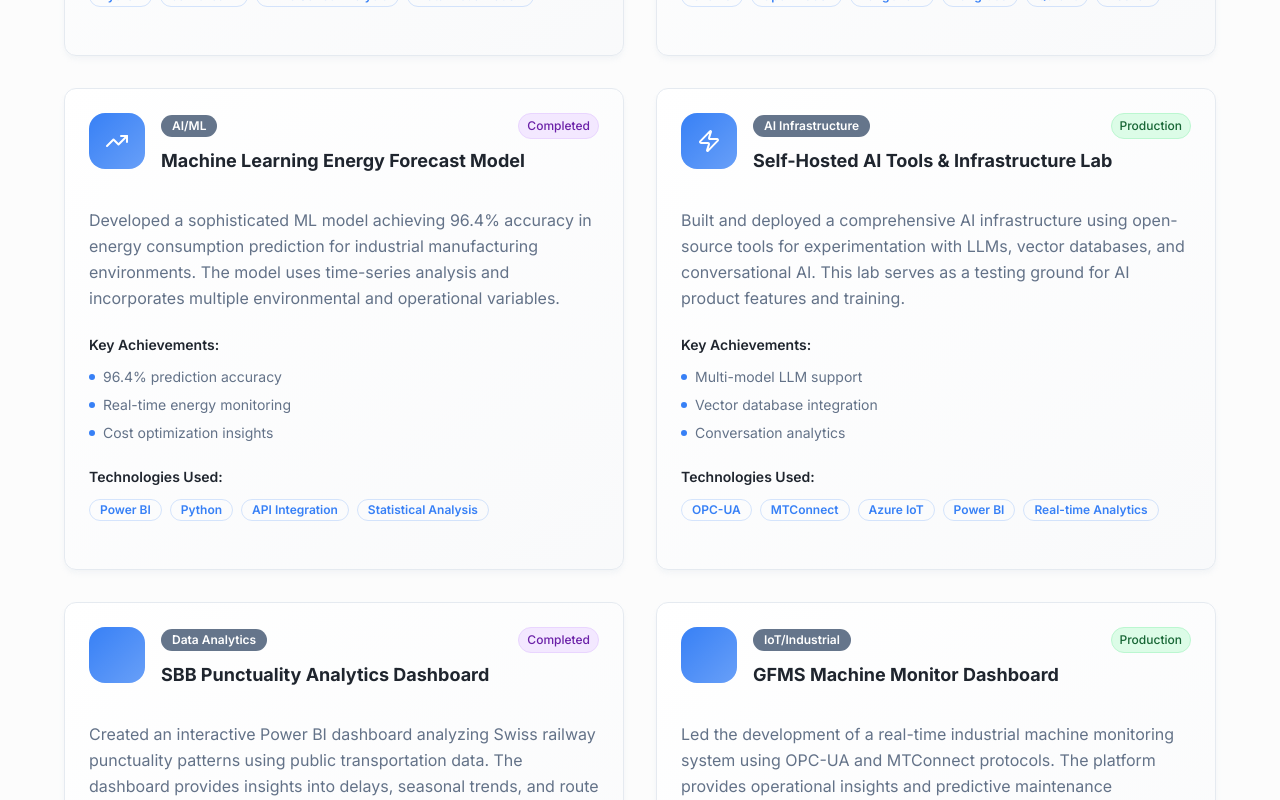
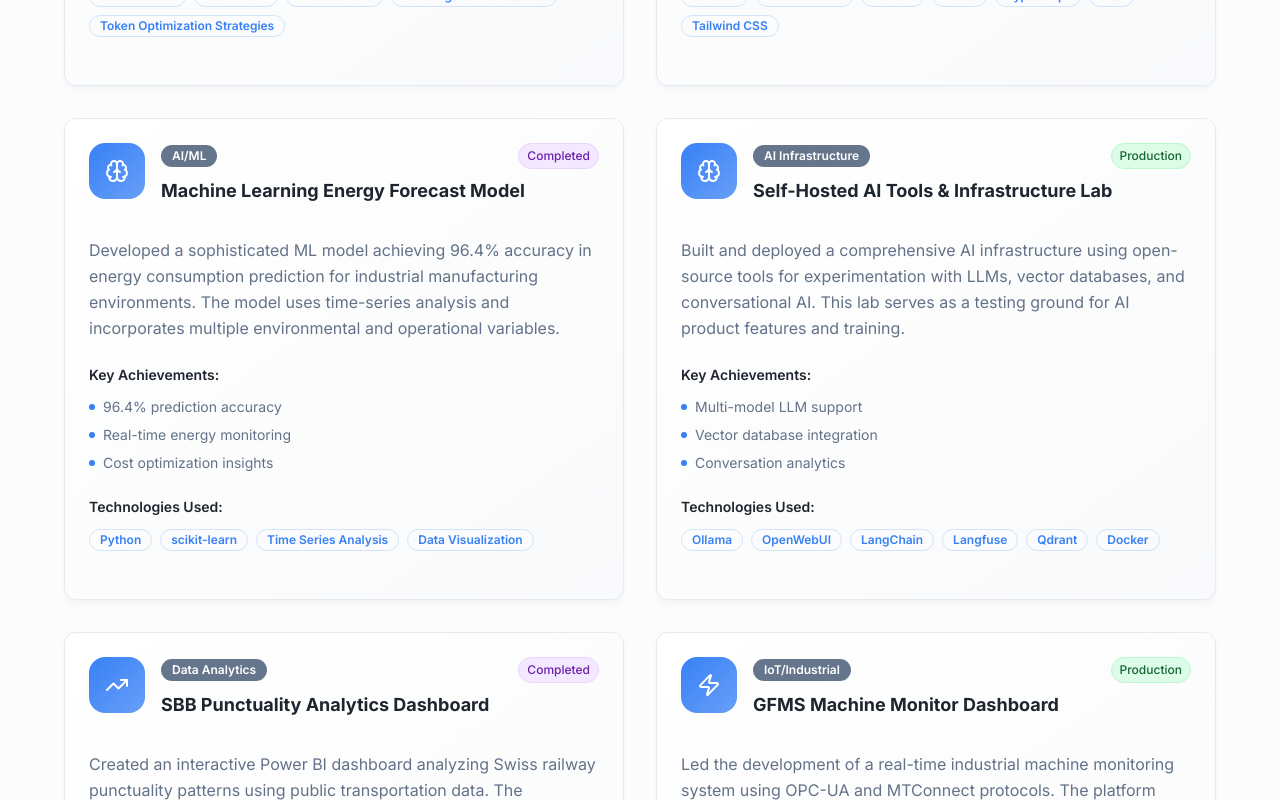
Before and after one commit to carlosduplar/cduplar-ai-nexus, a React (Vite) app: page /en in a window 1280 px wide. Shown: the part 8180-8980 px from the top of the page. Built offline with nearby package versions, Linux system fonts and the light colour scheme.

Commit message:
feat: Dynamic project icons and cleanup

```diff
--- a/src/components/ProjectsSection.tsx
+++ b/src/components/ProjectsSection.tsx
@@ -16,14 +16,26 @@ const ProjectsSection = () => {
     }
   };
 
-  const projectIcons = [
-    <Brain className="w-6 h-6" />,
-    <Monitor className="w-6 h-6" />,
-    <TrendingUp className="w-6 h-6" />,
-    <Zap className="w-6 h-6" />
-  ];
+  const getProjectIcon = (category: string) => {
+    const categoryLower = category.toLowerCase();
+    if (categoryLower.includes('machine learning') || categoryLower.includes('ai')) {
+      return <Brain className="w-6 h-6" />;
+    } else if (categoryLower.includes('web') || categoryLower.includes('development')) {
+      return <Monitor className="w-6 h-6" />;
+    } else if (categoryLower.includes('analytics') || categoryLower.includes('bi')) {
+      return <TrendingUp className="w-6 h-6" />;
+    } else if (categoryLower.includes('iot') || categoryLower.includes('automation')) {
+      return <Zap className="w-6 h-6" />;
+    } else if (categoryLower.includes('tools')) {
+      return <Brain className="w-6 h-6" />;
+    } else {
+      return <Monitor className="w-6 h-6" />;
+    }
+  };
 
   const projectTechnologies = [
+    ["Claude Code", "Gemini CLI", "AI Guardrails", "Multi-Agent Architecture", "Token Optimization Strategies"],
+    ["Lovable", "Claude Code", "i18next", "React", "TypeScript", "Vite", "Tailwind CSS"],
     ["Python", "scikit-learn", "Time Series Analysis", "Data Visualization"],
     ["Ollama", "OpenWebUI", "LangChain", "Langfuse", "Qdrant", "Docker"],
     ["Power BI", "Python", "API Integration", "Statistical Analysis"],
@@ -76,7 +88,7 @@ const ProjectsSection = () => {
                 <div className="flex items-start gap-4 mb-6">
                   <div className="flex-shrink-0 w-14 h-14 hero-gradient rounded-2xl flex items-center justify-center group-hover:scale-110 transition-transform duration-200">
                     <div className="text-primary-foreground">
-                      {projectIcons[index]}
+                      {getProjectIcon(project.category)}
                     </div>
                   </div>
                   <div className="flex-1">
```
Also changed, not shown: 1 other file (tests, documents, lock files or other folders).
